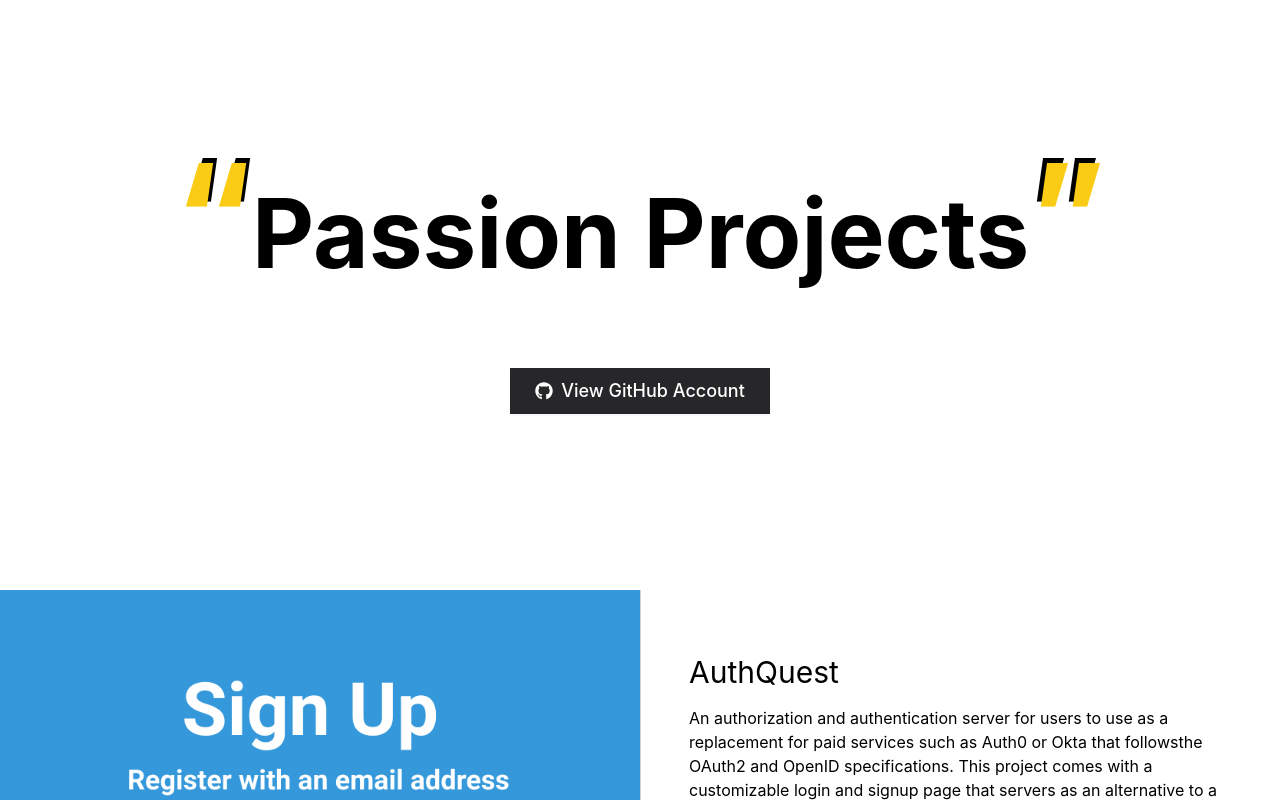
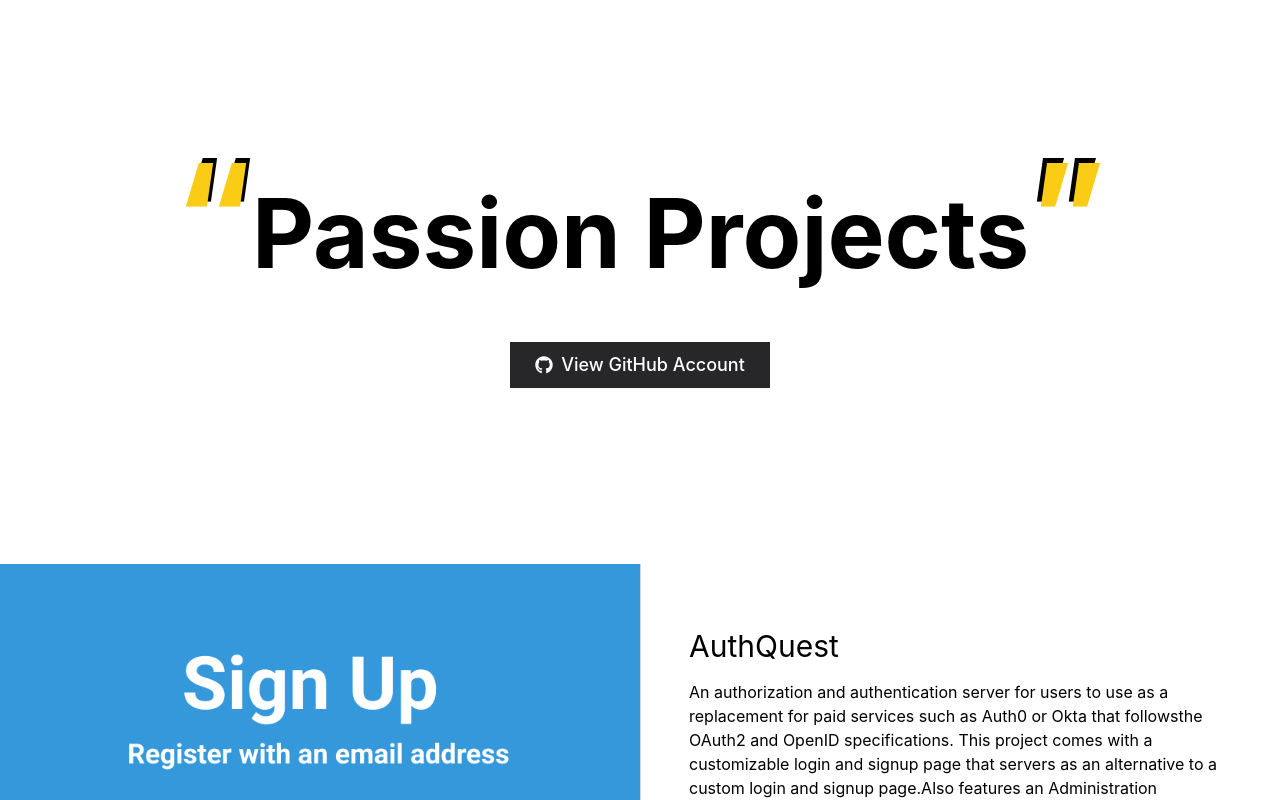
Before and after one commit to Druage/leelazarecky, a Next.js app: page /sections/OpenSourceProjectsSection in a window 1280 px wide. Shown: the top 800 px of the page. Built offline with nearby package versions, Linux system fonts and the light colour scheme.

Commit message:
Fixes github account link

```diff
--- a/pages/sections/OpenSourceProjectsSection.tsx
+++ b/pages/sections/OpenSourceProjectsSection.tsx
@@ -102,12 +102,13 @@ export default function OpenSourceProjectsSection() {
               </span>
             </span>
           </h1>
+        </div>
 
         <Link href={"https://github.com/druage"}>
-            <a target={"_blank"}>
+          <a target={"_blank"} className={"mt-6 block"}>
             <button
               type="button"
-                className="mt-20 inline-flex items-center border border-transparent bg-zinc-800 px-6 py-2 text-base font-medium text-white shadow-sm hover:bg-zinc-700 hover:underline focus:outline-none focus:ring-2 focus:ring-zinc-800 focus:ring-offset-2 md:text-lg"
+              className="inline-flex items-center border border-transparent bg-zinc-800 px-6 py-2 text-base font-medium text-white shadow-sm hover:bg-zinc-700 hover:underline focus:outline-none focus:ring-2 focus:ring-zinc-800 focus:ring-offset-2 md:text-lg"
             >
               <FontAwesomeIcon
                 icon={faGithub}
@@ -119,7 +120,6 @@ export default function OpenSourceProjectsSection() {
             </button>
           </a>
         </Link>
-        </div>
       </div>
     );
   }
```
Lines whose indentation alone changed are shown as unchanged.
